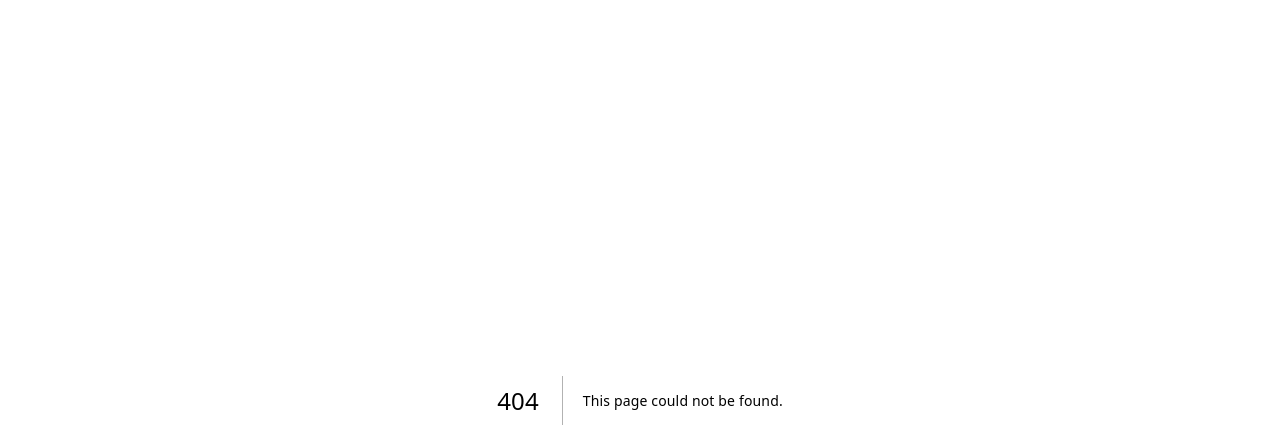
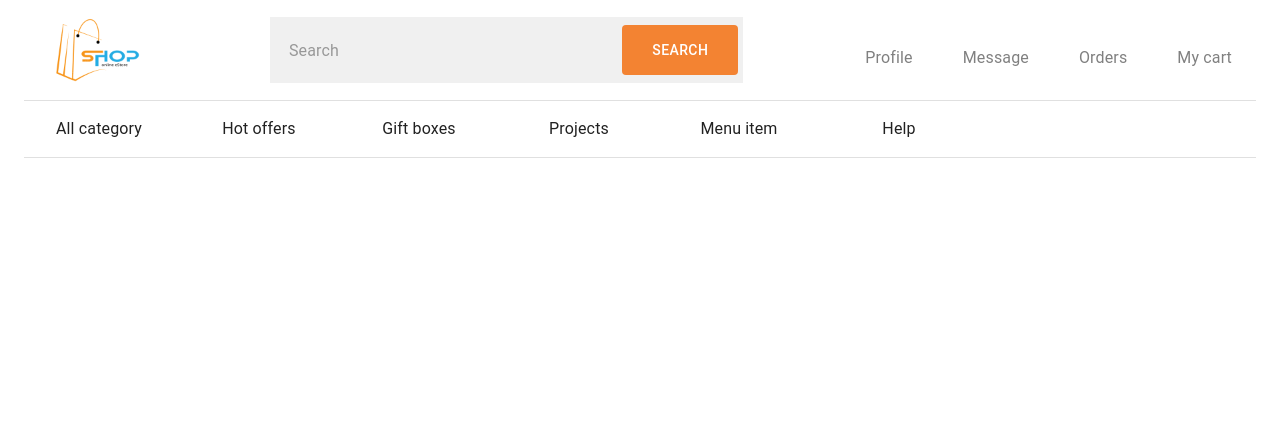
Before and after one commit to Ilkhomov-web/Next-eCommerce, a Next.js app: page /products/1 in a window 1280 px wide. Before the commit this address had no page. Shown: the top 448 px of the page. Built offline with nearby package versions, Linux system fonts and the light colour scheme; some icons are missing.

Commit message:
some change

```diff
--- /dev/null
+++ b/app/products/[id]/page.tsx
@@ -0,0 +1,14 @@
+"use client";
+import Navbar from "@/app/components/Navbar";
+import { Box, Container } from "@mui/material";
+import React from "react";
+
+const page = () => {
+  return (
+    <Container maxWidth="xl">
+      <Navbar />
+    </Container>
+  );
+};
+
+export default page;
```
